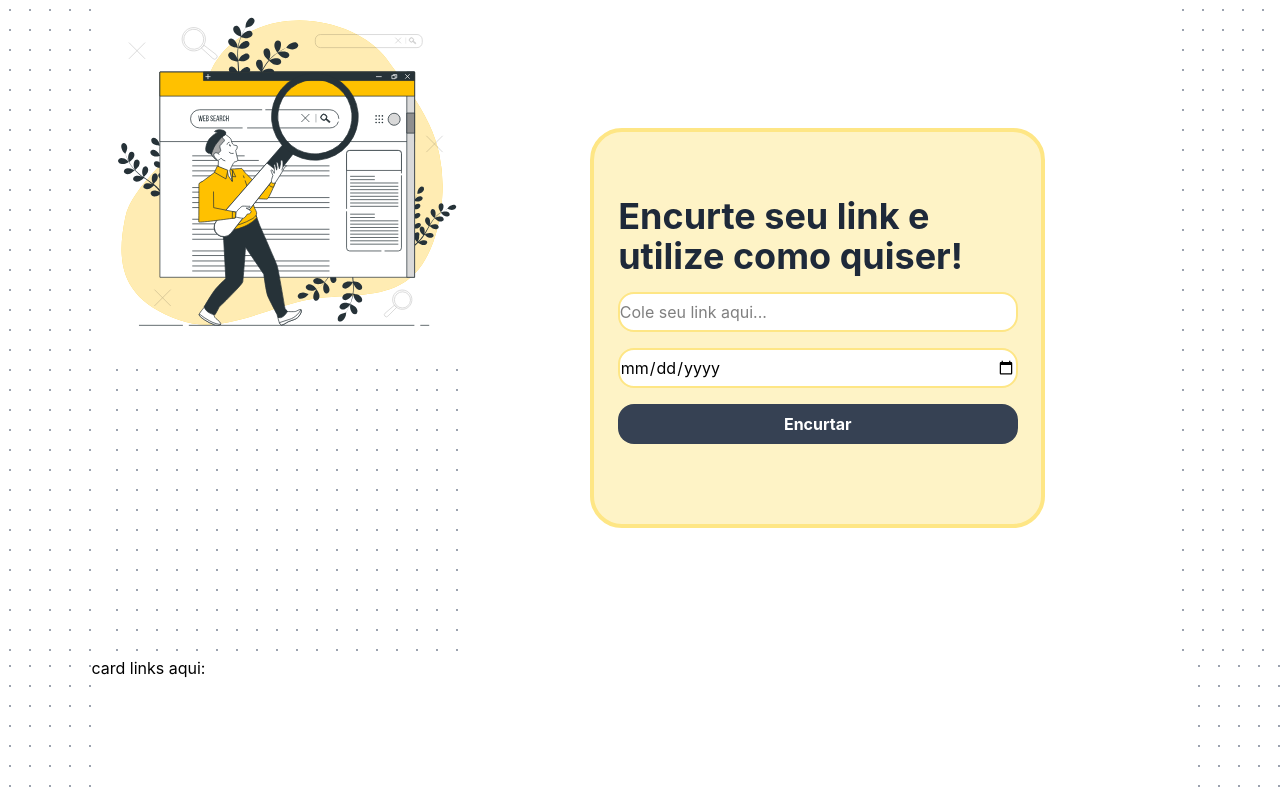
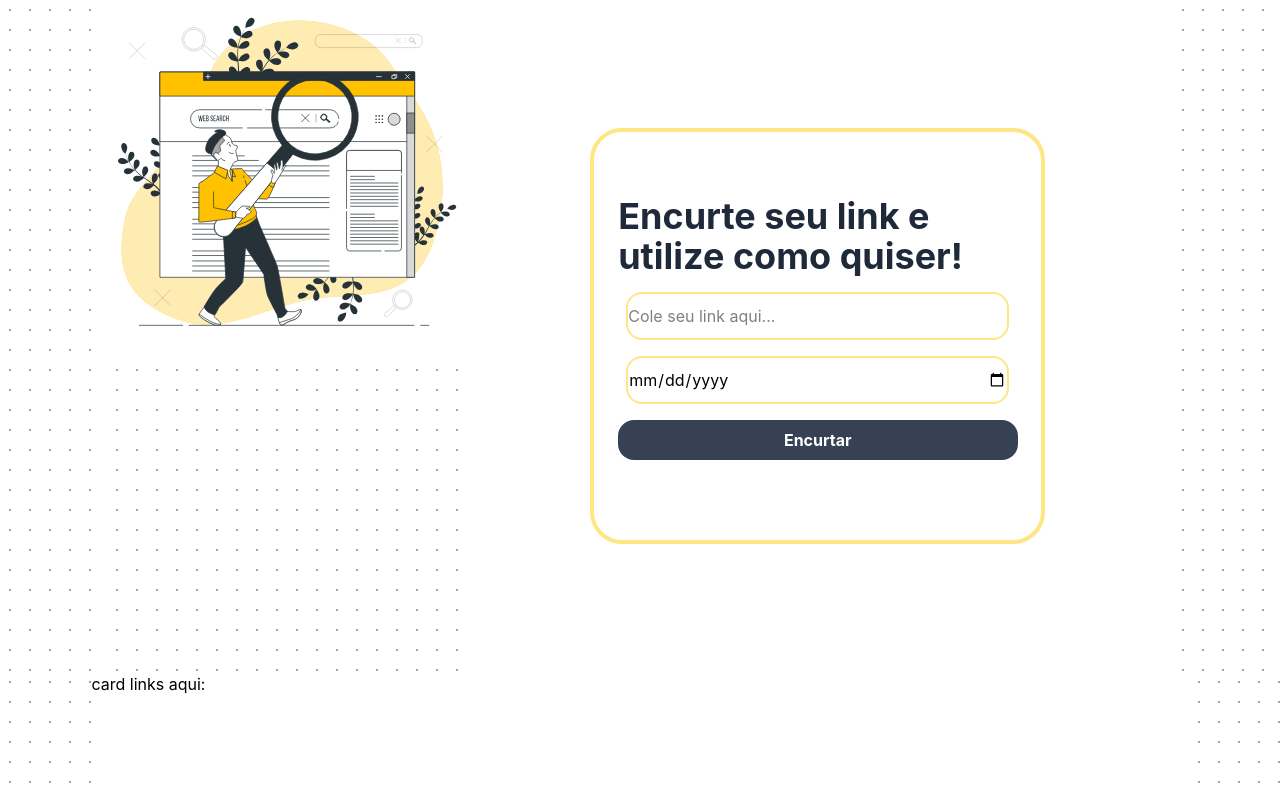
Before and after one commit to gusthavomnz/encurta-ae, a React (Vite) app in the folder frontend/: page /home in a window 1280 px wide. Shown: the top 799 px of the page. Built offline with nearby package versions, Linux system fonts and the light colour scheme; no server answers.

Commit message:
refactor: alteracao da cor do card de encurtador de links

```diff
--- a/frontend/src/components/CardEncurtadorLink.tsx
+++ b/frontend/src/components/CardEncurtadorLink.tsx
@@ -37,11 +37,11 @@ function CardEncurtadorLink() {
 
            {/* Conteudo + enviar link a ser encurtado: */}
             <div className="w-full h-[50vh] md:w-2/3 md:h-full shrink-0 md:px-32 md:py-32 px-2 py-2 md:bg-white ">
-                <div className="md:w-full md:h-full border-4 border-amber-200 bg-amber-100 rounded-4xl justify-center items-center py-16 p-4 ">
-                    <p className= "text-gray-800 font-bold text-4xl  px-2"> Encurte seu link e utilize como quiser!</p>
+                <div className="md:w-full md:h-full border-4 border-amber-200 bg-white rounded-4xl justify-center items-center py-16 p-4 ">
+                    <p className= "text-gray-800 font-bold text-4xl px-2 " > Encurte seu link e utilize como quiser!</p>
                     <form onSubmit={handleSubmit}className="w-full h-full flex flex-col justify-center bg-green items-center gap-4 p-4">
-                        <input type = "text" placeholder = "Cole seu link aqui..." value={redirectUrl} onChange={(clicou) => setRedirectUrl(clicou.target.value)} className= "w-100 h-10  h-8 bg-white rounded-2xl border-2 border-amber-200" />
-                        <input type = "date" placeholder = "Cole sua data aqui..." value={expiresAt} onChange={(clicou) => setExpiresAt(clicou.target.value)} className= "w-100 h-10  h-8 bg-white rounded-2xl border-2 border-amber-200" />
+                        <input type = "text" placeholder = "Cole seu link aqui..." value={redirectUrl} onChange={(clicou) => setRedirectUrl(clicou.target.value)} className= "w-full h-12  bg-white rounded-2xl border-2 border-amber-200" />
+                        <input type = "date" placeholder = "Cole sua data aqui..." value={expiresAt} onChange={(clicou) => setExpiresAt(clicou.target.value)} className= "w-full h-12   bg-white rounded-2xl border-2 border-amber-200" />
 
                         <ConfirmButton textoBotao= "Encurtar"
                          />
```
